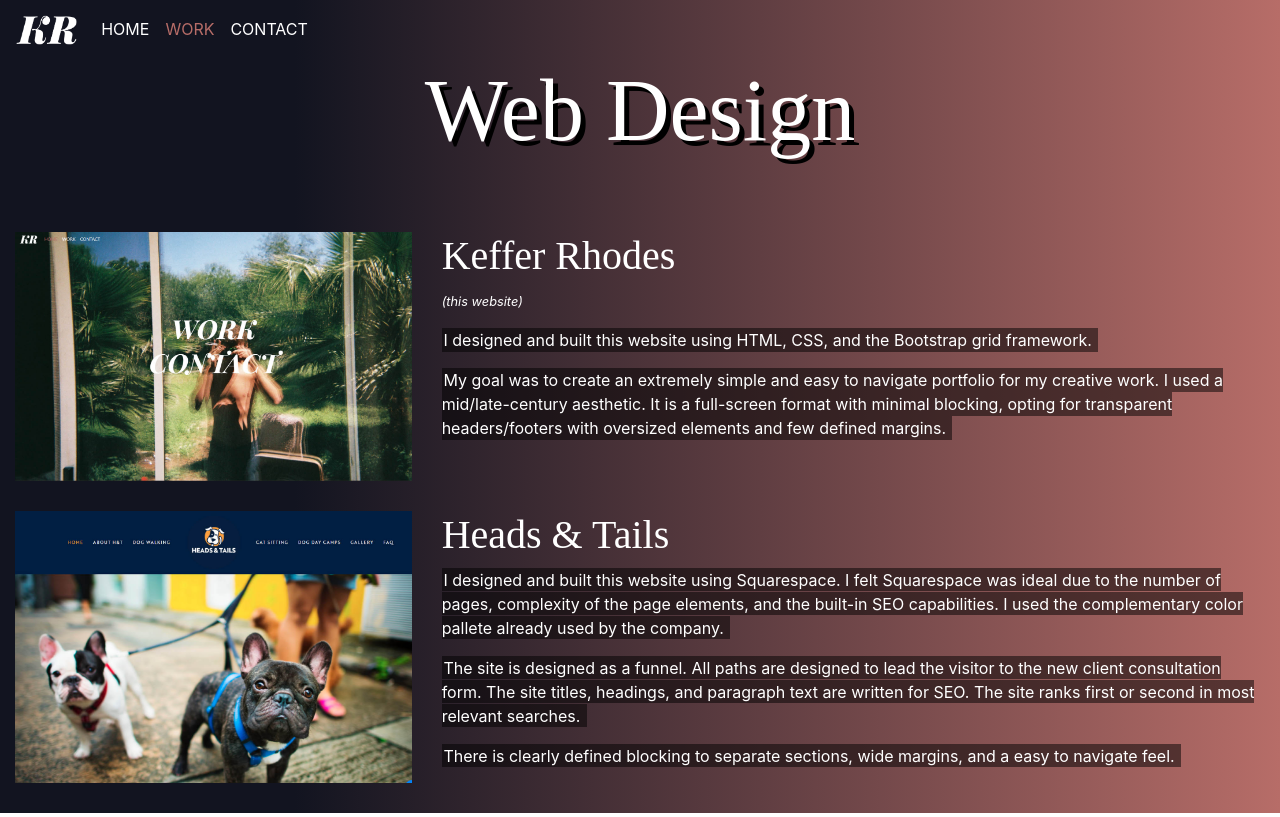
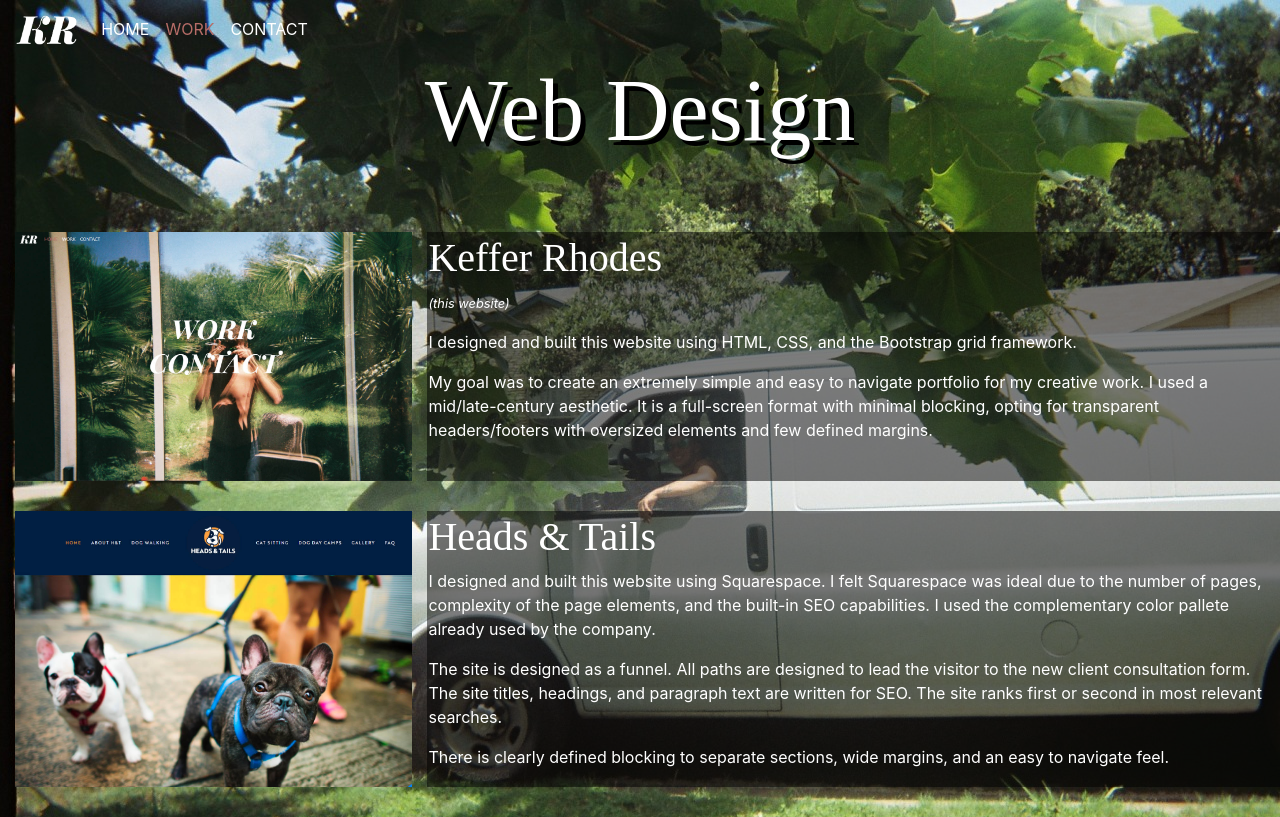
Before and after one commit to kefferrhodes/kefferrhodes.com, a plain HTML site: page mysite/work/webdev.html in a window 1280 px wide. Drawn offline with nearby package versions, Linux system fonts and the light colour scheme; a web font is replaced by a local one.

Commit message:
Work Section Backgroudns, etc.

```diff
--- a/mysite/main.css
+++ b/mysite/main.css
@@ -23,8 +23,16 @@ body.index {
 	background-size: cover;
 }
 
+body.music {
+	background: url(photos/heather.jpg) no-repeat center center fixed;
+	-webkit-background-size: cover;
+	-moz-background-size: cover;
+	-o-background-size: cover;
+	background-size: cover;
+}
+
 body.webdev {
-	background: url(photos/webdev.png) no-repeat center center fixed;
+	background: url(photos/van.jpg) no-repeat center center fixed;
 	-webkit-background-size: cover;
 	-moz-background-size: cover;
 	-o-background-size: cover;
@@ -54,7 +62,7 @@ p {
 	color: white;
 }
 
-span.bgop {
+.bgop {
 	color: white;
 	background: rgba(0, 0, 0, .5);
 	padding: 1.8px;
--- a/mysite/work/webdev.html
+++ b/mysite/work/webdev.html
@@ -25,7 +25,7 @@
 	</div>
 </nav>
 
-<body class="gradient">
+<body class="webdev">
 	<h1 class="webdev">Web Design</h1>
 	<div class="baby-spacer"></div>
 	<div class="baby-spacer"></div>
@@ -34,11 +34,11 @@
 			<div class="col-md-4 grid-col">
 				<img src="../photos/krsite.jpg" class="cover">
 			</div>
-			<div class="col-md-8 grid-col">
+			<div class="bgop col-md-8 grid-col">
 				<h3>Keffer Rhodes</h3>
 				<p style="font-style: italic;"><small>(this website)</small></p>
-				<p><span class="bgop">I designed and built this website using HTML, CSS, and the Bootstrap grid framework.&nbsp;</span></p>
-				<p><span class="bgop">My goal was to create an extremely simple and easy to navigate portfolio for my creative work. I used a mid/late-century aesthetic. It is a full-screen format with minimal blocking, opting for transparent headers/footers with oversized elements and few defined margins.&nbsp;</span></p>
+				<p>I designed and built this website using HTML, CSS, and the Bootstrap grid framework.</p>
+				<p>My goal was to create an extremely simple and easy to navigate portfolio for my creative work. I used a mid/late-century aesthetic. It is a full-screen format with minimal blocking, opting for transparent headers/footers with oversized elements and few defined margins.</p>
 			</div>
 		</div>
 		<div class="baby-spacer"></div>
@@ -46,11 +46,11 @@
 			<div class="col-md-4 grid-col">
 				<img src="../photos/htsite.jpg" class="cover">
 			</div>
-			<div class="col-md-8 grid-col">
+			<div class="bgop col-md-8 grid-col">
 				<h3>Heads & Tails</h3>
-				<p><span class="bgop">I designed and built this website using Squarespace. I felt Squarespace was ideal due to the number of pages, complexity of the page elements, and the built-in SEO capabilities. I used the complementary color pallete already used by the company.&nbsp;</span></p>
-				<p><span class="bgop">The site is designed as a funnel. All paths are designed to lead the visitor to the new client consultation form. The site titles, headings, and paragraph text are written for SEO. The site ranks first or second in most relevant searches.&nbsp;</span></p>
-				<p><span class="bgop">There is clearly defined blocking to separate sections, wide margins, and a easy to navigate feel.&nbsp;</span></p>
+				<p>I designed and built this website using Squarespace. I felt Squarespace was ideal due to the number of pages, complexity of the page elements, and the built-in SEO capabilities. I used the complementary color pallete already used by the company.</p>
+				<p>The site is designed as a funnel. All paths are designed to lead the visitor to the new client consultation form. The site titles, headings, and paragraph text are written for SEO. The site ranks first or second in most relevant searches.</p>
+				<p>There is clearly defined blocking to separate sections, wide margins, and an easy to navigate feel.</p>
 			</div>
 		</div>
 	</div>
```
Also changed, not shown: mysite/work/music.html (+7 -1 lines), mysite/photos/heather.jpg (added), mysite/photos/van.jpg (added).
